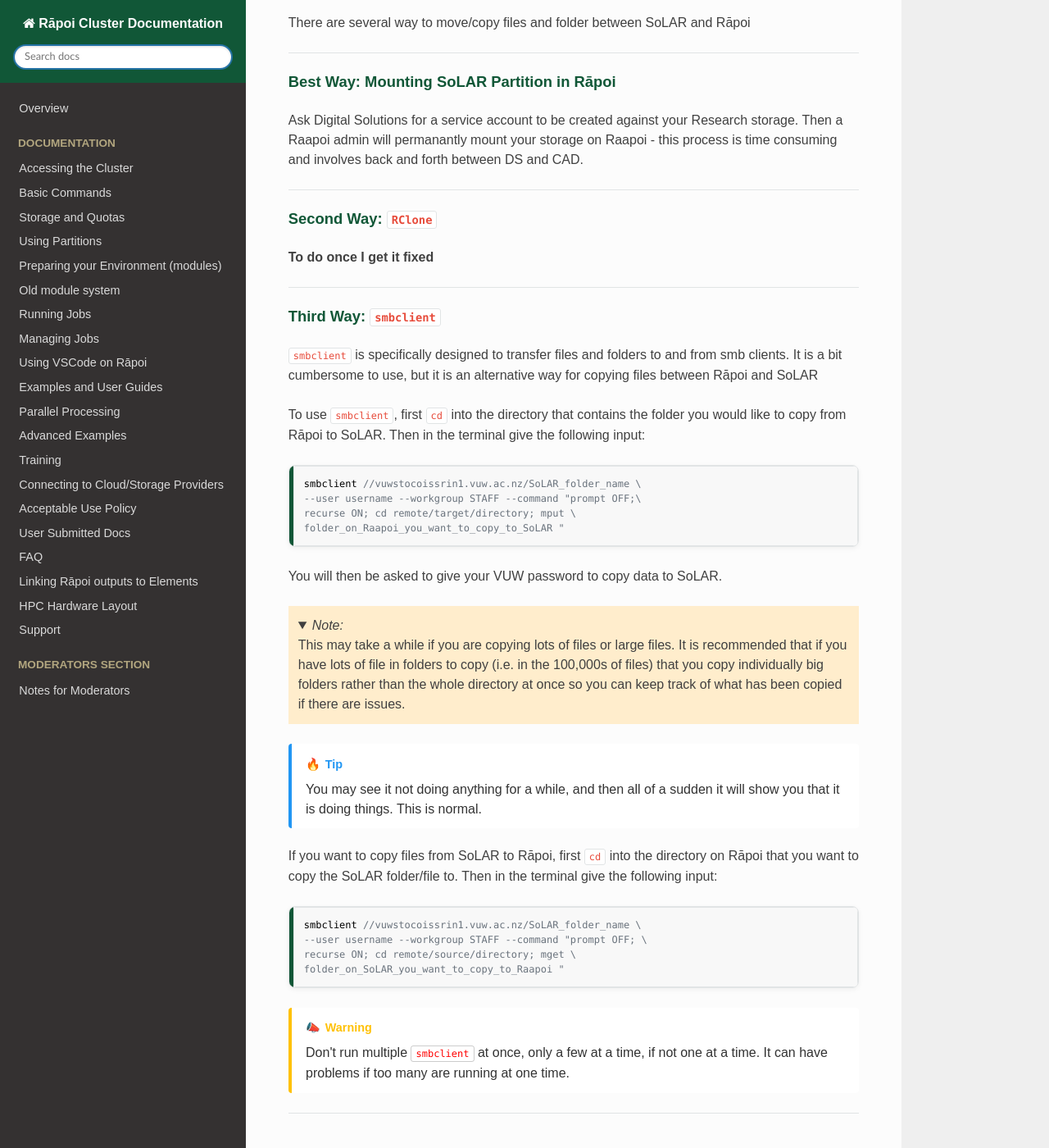
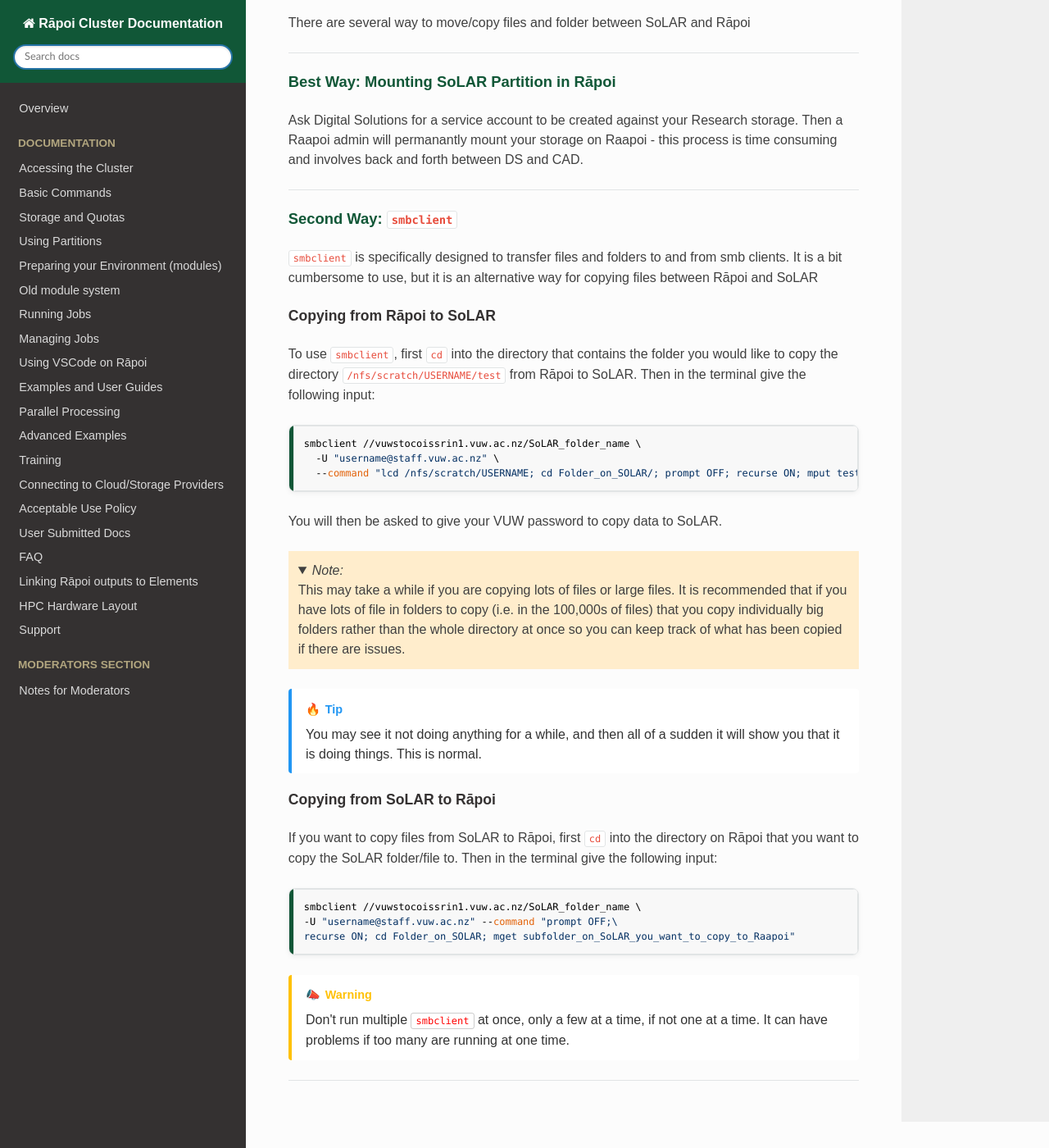
Before and after one commit to vuw-research-computing/raapoi-docs, an MkDocs documentation site: the page built from docs/external/solar_vuw.md, in a window 1280 px wide and 1400 px high, scrolled down 3563 px. Shown: the whole window at 82% size. Built offline with MkDocs 1.6.1, drawn with Linux system fonts in a browser that asks for light colours; nearby versions of some CDN libraries; some web fonts are replaced; a script that is not in the unit is left out.

Commit message:
Update Solar page

````diff
--- a/docs/external/solar_vuw.md
+++ b/docs/external/solar_vuw.md
@@ -65,10 +65,10 @@ You will want to sign up to the Uictoria University VPN to gain access to SoLAR.
 </ol>
 
 
+
 ### Moving/Copying files and folders between SoLAR and Rāpoi
 
 There are several way to move/copy files and folder between SoLAR and Rāpoi
-
 
 
 ---
@@ -79,24 +79,18 @@ Ask Digital Solutions for a service account to be created against your Research
 
 ---
 
-#### Second Way: ``RClone``
 
-**To do once I get it fixed**
-
-
----
-
-#### Third Way: ``smbclient``
+#### Second Way: ``smbclient``
 
 ``smbclient`` is specifically designed to transfer files and folders to and from smb clients. It is a bit cumbersome to use, but it is an alternative way for copying files between Rāpoi and SoLAR
 
-To use ``smbclient``, first ``cd`` into the directory that contains the folder you would like to copy from Rāpoi to SoLAR. Then in the terminal give the following input:
+##### Copying from Rāpoi to SoLAR
+To use ``smbclient``, first ``cd`` into the directory that contains the folder you would like to copy the directory `/nfs/scratch/USERNAME/test` from Rāpoi to SoLAR. Then in the terminal give the following input:
 
-```console
+```bash
 smbclient //vuwstocoissrin1.vuw.ac.nz/SoLAR_folder_name \
---user username --workgroup STAFF --command "prompt OFF;\
-recurse ON; cd remote/target/directory; mput \
-folder_on_Raapoi_you_want_to_copy_to_SoLAR "
+  -U "username@staff.vuw.ac.nz" \
+  --command "lcd /nfs/scratch/USERNAME; cd Folder_on_SOLAR/; prompt OFF; recurse ON; mput test"
 ```
 
 You will then be asked to give your VUW password to copy data to SoLAR.
@@ -107,13 +101,13 @@ You will then be asked to give your VUW password to copy data to SoLAR.
 !!! tip
     You may see it not doing anything for a while, and then all of a sudden it will show you that it is doing things. This is normal.
 
+##### Copying from SoLAR to Rāpoi
 If you want to copy files from SoLAR to Rāpoi, first ``cd`` into the directory on Rāpoi that you want to copy the SoLAR folder/file to. Then in the terminal give the following input:
 
 ```bash
 smbclient //vuwstocoissrin1.vuw.ac.nz/SoLAR_folder_name \
---user username --workgroup STAFF --command "prompt OFF; \
-recurse ON; cd remote/source/directory; mget \
-folder_on_SoLAR_you_want_to_copy_to_Raapoi "
+-U "username@staff.vuw.ac.nz" --command "prompt OFF;\
+recurse ON; cd Folder_on_SOLAR; mget subfolder_on_SoLAR_you_want_to_copy_to_Raapoi"
 ```
 
 !!! warning
````
